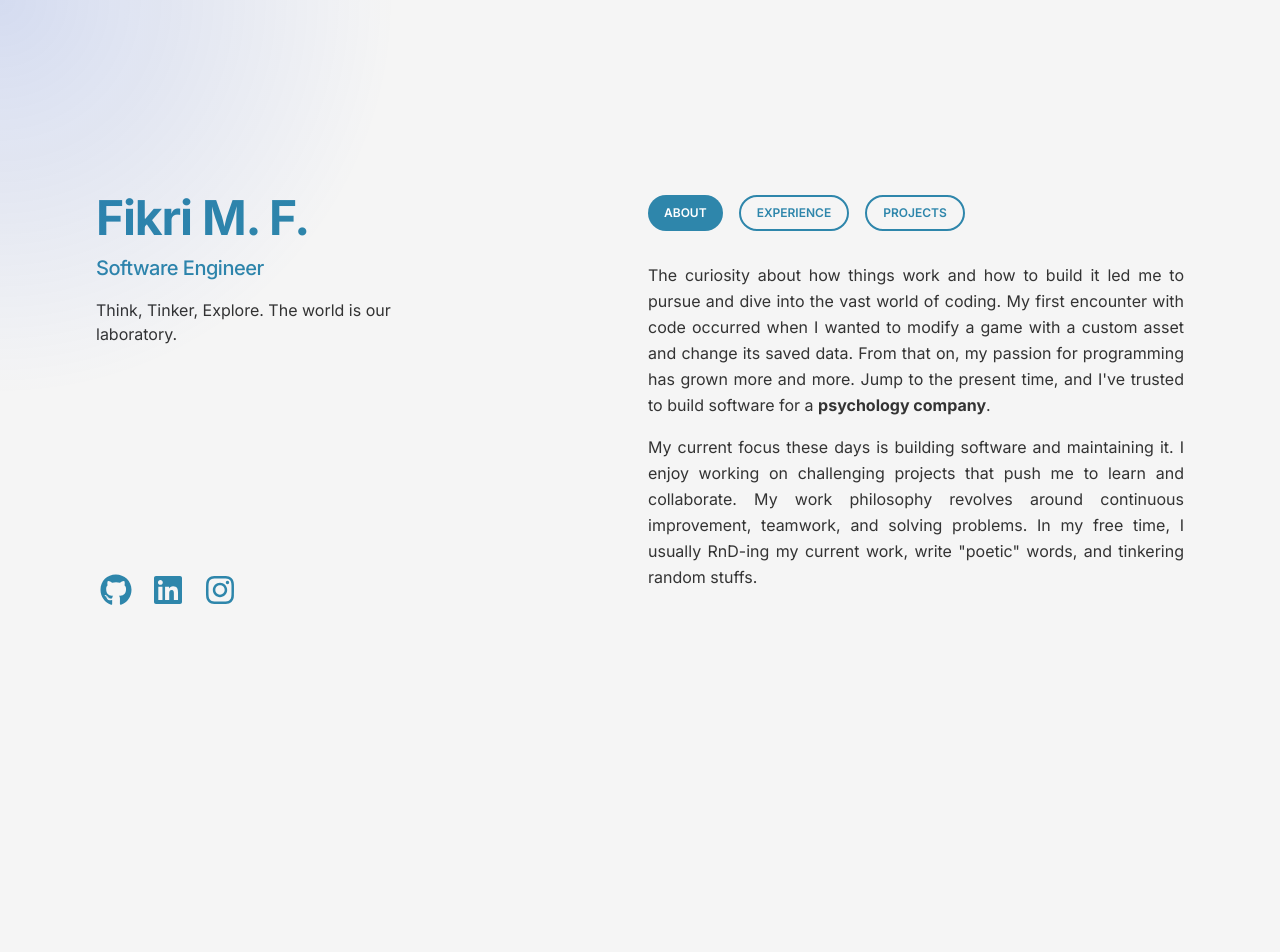
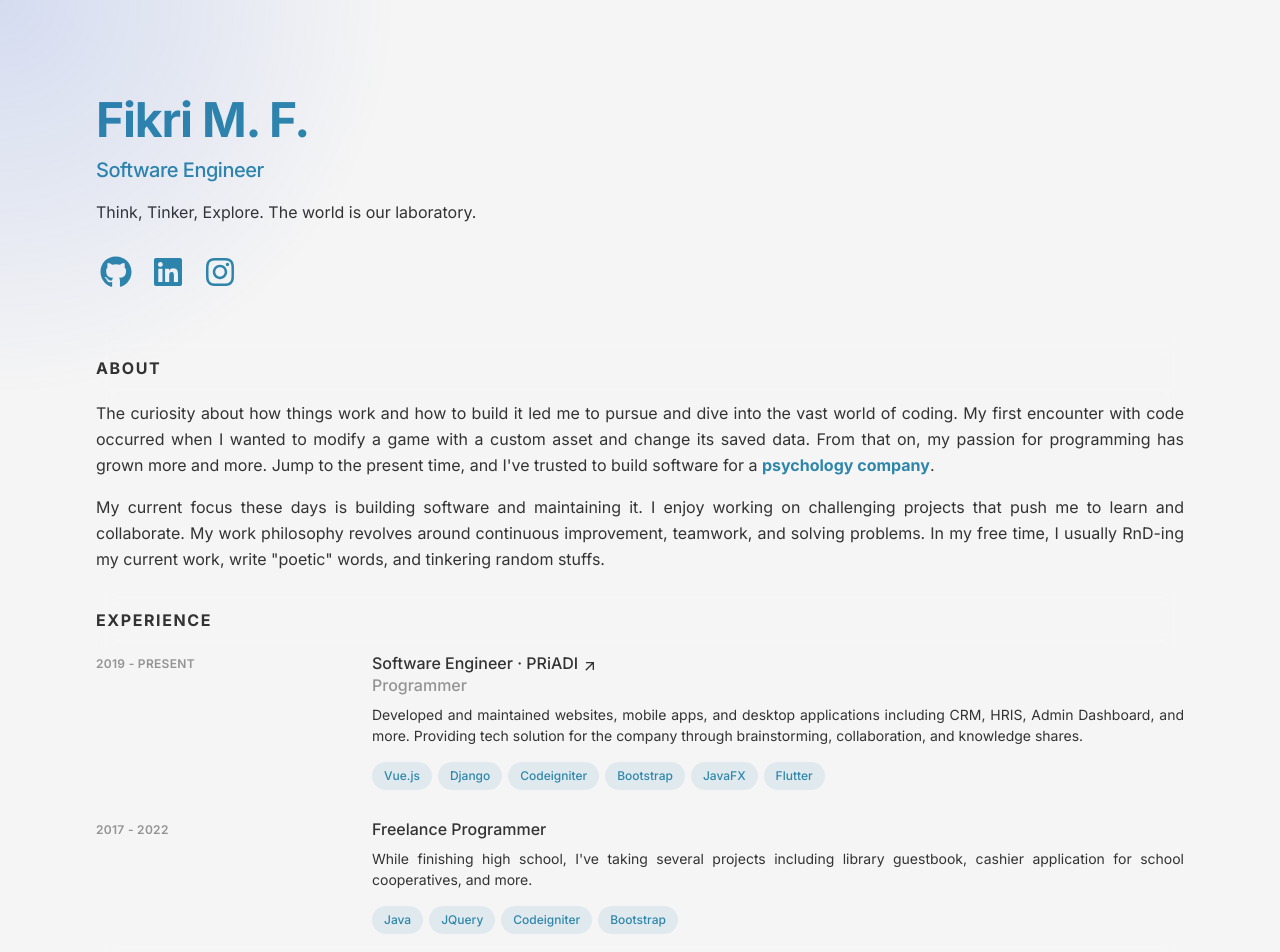
Before and after one commit to pratamafikri/portfolio-v.2, a Next.js app: page / in a window 1280 px wide. Shown: the top 952 px of the page. Before the commit the page ends 800 px from the top, so only its background shows below. Built offline with nearby package versions, Linux system fonts and the light colour scheme.

Commit message:
refactor: simplify navigation and improve layout structure

```diff
--- a/app/page.tsx
+++ b/app/page.tsx
@@ -2,33 +2,20 @@
 
 import Image from 'next/image'
 import Link from 'next/link'
-import { useState } from 'react'
 import { MdArrowForward, MdArrowOutward } from 'react-icons/md'
 import TechBadge from './components/TechBadge'
-import LoadingSpin from './components/LoadingSpin'
 import { FaGithub, FaInstagram, FaLinkedin } from 'react-icons/fa'
 
 export default function Home() {
-  const [activeSection, setActiveSection] = useState('about')
-  const [isLoadingSection, setloadingSection] = useState(false)
-
-  function navigateSection(section: string) {
-    setloadingSection(true)
-    setTimeout(() => {
-      setActiveSection(section)
-      setloadingSection(false)
-    }, 300)
-  }
-
   return (
     <div className=''>
       <div className='mx-auto min-h-screen max-w-screen-xl px-6 py-12 md:px-12 md:py-20 lg:px-24 lg:py-0'>
-        <div className='lg:flex lg:justify-between lg:gap-4'>
-          <div className='lg:sticky lg:top-0 lg:flex lg:max-h-screen lg:w-1/2 lg:flex-col lg:justify-around lg:py-24'>
+        <div className=''>
+          <div className='lg:flex lg:flex-col lg:pt-24'>
             <div>
               <h1 className='text-4xl font-bold tracking-tight text-primary sm:text-5xl'>Fikri M. F.</h1>
               <h2 className='mt-3 text-lg font-medium tracking-tight text-primary sm:text-xl'>Software Engineer</h2>
-              <p className='mt-4 max-w-xs leading-normal'>Think, Tinker, Explore. The world is our laboratory.</p>
+              <p className='mt-4 leading-normal'>Think, Tinker, Explore. The world is our laboratory.</p>
             </div>
             <ul className='ml-1 mt-8 flex items-center' aria-label='Social media'>
               <li className='mr-5 text-xs shrink-0'>
@@ -69,67 +56,40 @@ export default function Home() {
               </li>
             </ul>
           </div>
-          <div className='pt-24 lg:w-1/2 lg:py-20 lg:min-h-screen lg:flex lg:flex-col lg:justify-center'>
-            <div className='gap-4 mb-8 hidden lg:flex'>
-              <button
-                onClick={() => navigateSection('about')}
-                className={`rounded-full px-4 py-2 font-semibold text-primary text-xs uppercase ${
-                  activeSection == 'about' ? 'text-white bg-primary' : 'bg-transparent border-2 border-primary'
-                }`}>
-                About
-              </button>
-              <button
-                onClick={() => navigateSection('experience')}
-                className={`rounded-full px-4 py-2 font-semibold text-primary text-xs uppercase ${
-                  activeSection == 'experience' ? 'text-white bg-primary' : 'bg-transparent border-2 border-primary'
-                }`}>
-                Experience
-              </button>
-              <button
-                onClick={() => navigateSection('projects')}
-                className={`rounded-full px-4 py-2 font-semibold text-primary text-xs uppercase ${
-                  activeSection == 'projects' ? 'text-white bg-primary' : 'bg-transparent border-2 border-primary'
-                }`}>
-                Projects
-              </button>
-            </div>
-            <div className={`transition-opacity duration-500 ${isLoadingSection ? 'opacity-0' : 'opacity-100'}`}>
-              <div id='about' className={`${activeSection != 'about' ? 'lg:hidden' : ''}`} aria-label='About me'>
-                <div className='sticky top-0 z-20 -mx-6 mb-4 w-screen px-6 py-5 backdrop-blur md:-mx-12 md:px-12 lg:sr-only lg:relative lg:top-auto lg:mx-auto lg:w-full lg:px-0 lg:py-0 lg:opacity-0'>
-                  <h2 className='text-sm font-bold uppercase tracking-widest lg:sr-only'>About</h2>
+          <div className='lg:py-4 py-8 lg:flex lg:flex-col lg:justify-center'>
+            <div className='gap-4 mb-8 hidden lg:flex'></div>
+            <div>
+              <div id='about' aria-label='About me'>
+                <div className='sticky top-0 z-20 -mx-6 w-screen px-6 py-5 backdrop-blur md:-mx-12 md:px-12 lg:mb-0 lg:mx-auto lg:w-full lg:px-0'>
+                  <h2 className='text-base font-bold uppercase tracking-widest'>About</h2>
                 </div>
                 <div>
                   <p className='mb-4 text-justify'>
-                    The curiosity about how things work and how to build it led me to pursue and dive into the vast
-                    world of coding. My first encounter with code occurred when I wanted to modify a game with a custom
-                    asset and change its saved data. From that on, my passion for programming has grown more and more.
-                    Jump to the present time, and I&apos;ve trusted to build software for a&nbsp;
-                    <a className='font-bold hover:text-primary transition duration-300' href='https://priadi.id'>
+                    The curiosity about how things work and how to build it led me to pursue and dive into the vast world of coding. My
+                    first encounter with code occurred when I wanted to modify a game with a custom asset and change its saved data. From
+                    that on, my passion for programming has grown more and more. Jump to the present time, and I&apos;ve trusted to build
+                    software for a&nbsp;
+                    <a className='font-bold text-primary transition duration-300' href='https://priadi.id'>
                       psychology company
                     </a>
                     .
                     <br />
                   </p>
                   <p className='mb-4 text-justify'>
-                    My current focus these days is building software and maintaining it. I enjoy working on challenging
-                    projects that push me to learn and collaborate. My work philosophy revolves around continuous
-                    improvement, teamwork, and solving problems. In my free time, I usually RnD-ing my current work,
-                    write &quot;poetic&quot; words, and tinkering random stuffs.
+                    My current focus these days is building software and maintaining it. I enjoy working on challenging projects that push
+                    me to learn and collaborate. My work philosophy revolves around continuous improvement, teamwork, and solving problems.
+                    In my free time, I usually RnD-ing my current work, write &quot;poetic&quot; words, and tinkering random stuffs.
                   </p>
                 </div>
               </div>
-              <div
-                id='experience'
-                className={`${activeSection != 'experience' ? 'lg:hidden' : ''}`}
-                aria-label='Work Experience'>
-                <div className='sticky top-0 z-20 -mx-6 mb-4 w-screen px-6 py-5 backdrop-blur md:-mx-12 md:px-12 lg:sr-only lg:relative lg:top-auto lg:mx-auto lg:w-full lg:px-0 lg:py-0 lg:opacity-0'>
-                  <h2 className='text-sm font-bold uppercase tracking-widest lg:sr-only'>Experience</h2>
+              <div id='experience' aria-label='Work Experience'>
+                <div className='sticky top-0 z-20 -mx-6 w-screen px-6 py-5 backdrop-blur md:-mx-12 md:px-12 lg:mb-0 lg:mx-auto lg:w-full lg:px-0'>
+                  <h2 className='text-base font-bold uppercase tracking-widest'>Experience</h2>
                 </div>
                 <div>
-                  <ol className='group/list'>
-                    <li className='mb-10'>
+                  <ol className='group/list gap-8 lg:gap-6 flex flex-col'>
+                    <li className=''>
                       <div className='group relative grid pb-1 transition-all sm:grid-cols-8 sm:gap-8 md:gap-4 lg:hover:!opacity-100 lg:group-hover/list:opacity-50'>
-                        <div className='absolute -inset-x-4 -inset-y-4 z-0 hidden rounded-md transition motion-reduce:transition-none lg:-inset-x-6 lg:block lg:group-hover:bg-primary/10 lg:group-hover:shadow-[inset_0_1px_0_0_rgba(148, 163, 184, 0.1)] lg:group-hover:drop-shadow-lg'></div>
                         <header className='z-10 mb-2 mt-1 text-xs font-semibold text-jetblack/50 uppercase tracking-wide sm:col-span-2'>
                           2019 - Present
                         </header>
@@ -160,9 +120,8 @@ export default function Home() {
                             </div>
                           </h3>
                           <p className='mt-2 text-sm leading-normal text-justify'>
-                            Developed and maintained websites, mobile apps, and desktop applications including CRM,
-                            HRIS, Admin Dashboard, and more. Providing tech solution for the company through
-                            brainstorming, collaboration, and knowledge shares.
+                            Developed and maintained websites, mobile apps, and desktop applications including CRM, HRIS, Admin Dashboard,
+                            and more. Providing tech solution for the company through brainstorming, collaboration, and knowledge shares.
                           </p>
                           <ul className='mt-2 flex flex-wrap'>
                             <TechBadge name={'Vue.js'} />
@@ -175,9 +134,8 @@ export default function Home() {
                         </div>
                       </div>
                     </li>
-                    <li className='mb-10 lg:mb-0'>
+                    <li className=''>
                       <div className='group relative grid pb-1 transition-all sm:grid-cols-8 sm:gap-8 md:gap-4 lg:hover:!opacity-100 lg:group-hover/list:opacity-50'>
-                        <div className='absolute -inset-x-4 -inset-y-4 z-0 hidden rounded-md transition motion-reduce:transition-none lg:-inset-x-6 lg:block lg:group-hover:bg-primary/10 lg:group-hover:shadow-[inset_0_1px_0_0_rgba(148, 163, 184, 0.1)] lg:group-hover:drop-shadow-lg'></div>
                         <header className='z-10 mb-2 mt-1 text-xs font-semibold text-jetblack/50 uppercase tracking-wide sm:col-span-2'>
                           2017 - 2022
                         </header>
@@ -193,8 +151,8 @@ export default function Home() {
                             </div>
                           </h3>
                           <p className='mt-2 text-sm leading-normal text-justify'>
-                            While finishing high school, I&apos;ve taking several projects including library guestbook,
-                            cashier application for school cooperatives, and more.
+                            While finishing high school, I&apos;ve taking several projects including library guestbook, cashier application
+                            for school cooperatives, and more.
                           </p>
                           <ul className='mt-2 flex flex-wrap'>
                             <TechBadge name={'Java'} />
@@ -208,9 +166,9 @@ export default function Home() {
                   </ol>
                 </div>
               </div>
-              <div id='projects' className={`${activeSection != 'projects' ? 'lg:hidden' : ''}`} aria-label='Projects'>
-                <div className='sticky top-0 z-20 -mx-6 mb-4 w-screen px-6 py-5 backdrop-blur md:-mx-12 md:px-12 lg:sr-only lg:relative lg:top-auto lg:mx-auto lg:w-full lg:px-0 lg:py-0 lg:opacity-0'>
-                  <h2 className='text-sm font-bold uppercase tracking-widest lg:sr-only'>Projects</h2>
+              <div id='projects' aria-label='Projects'>
+                <div className='sticky top-0 z-20 -mx-6 w-screen px-6 py-5 backdrop-blur md:-mx-12 md:px-12 lg:mb-6 lg:mx-auto lg:w-full lg:px-0'>
+                  <h2 className='text-base font-bold uppercase tracking-widest'>Projects</h2>
                 </div>
                 <div>
                   <ul className='group/list'>
@@ -233,9 +191,7 @@ export default function Home() {
                               </span>
                             </a>
                           </h3>
-                          <p className='mt-2 text-sm leading-normal'>
-                            When boredom meets code.
-                          </p>
+                          <p className='mt-2 text-sm leading-normal'>When boredom meets code.</p>
                           <ul className='mt-2 flex flex-wrap' aria-label='Technologies used:'>
                             <TechBadge name={'Next.js'} />
                             <TechBadge name={'Typescript'} />
@@ -291,10 +247,7 @@ export default function Home() {
                       </div>
                     </li>
                   </ul>
-                  <Link
-                    className='inline-flex items-center font-semibold group'
-                    aria-label='View more projects'
-                    href='/projects'>
+                  <Link className='inline-flex items-center font-semibold group mb-24' aria-label='View more projects' href='/projects'>
                     <span>
                       <span className='border-b border-transparent pb-px transition'>View Full Project</span>
                       <MdArrowForward className='ml-1 inline-block h-4 w-4 shrink-0 -translate-y-px transition-transform group-hover:translate-x-2 group-focus-visible:translate-x-2 motion-reduce:transition-none' />
```
